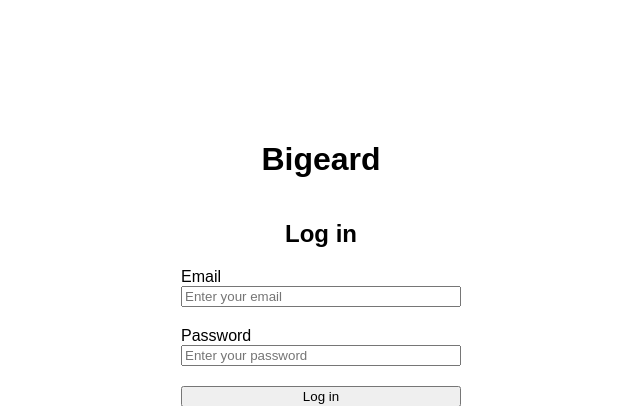
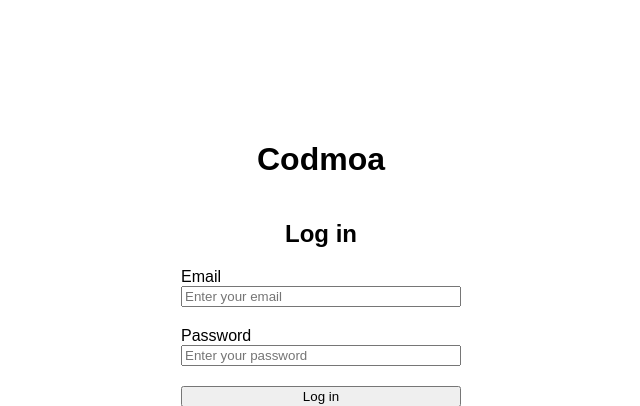
Before and after one commit to Bigeard/Codmoa-BO, a PHP site: page / in a window 1280 px wide. Shown: the top 406 px of the page, without its empty margins (319-959 px from the left). Run offline with PHP 8.4, Linux system fonts and the light colour scheme.

Commit message:
Change name

```diff
--- a/index.php
+++ b/index.php
@@ -12,7 +12,7 @@ if(isset($_GET['info'])){$info = $_GET['info'];} else {$info = 0;}
   <body>
 
       <div class="content con">
-        <h1>Bigeard</h1>
+        <h1>Codmoa</h1>
         <h2>Log in</h2>
 
         <form action="api/ServicesConnection.php" method="post">
--- a/signup.php
+++ b/signup.php
@@ -11,7 +11,7 @@ if(isset($_GET['info'])){$info = $_GET['info'];} else {$info = 0;}
   </head>
   <body>
     <div class="content con">
-        <h1>Bigeard</h1>
+        <h1>Codmoa</h1>
         <h2>Sign up</h2>
         <form action="api/ServicesUser.php" method="post">
 
```
